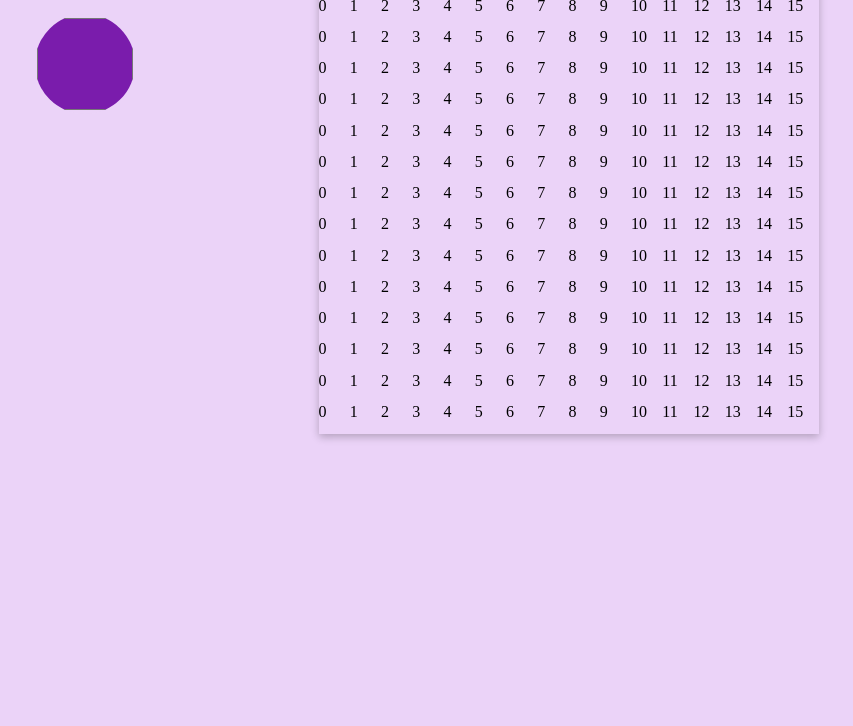
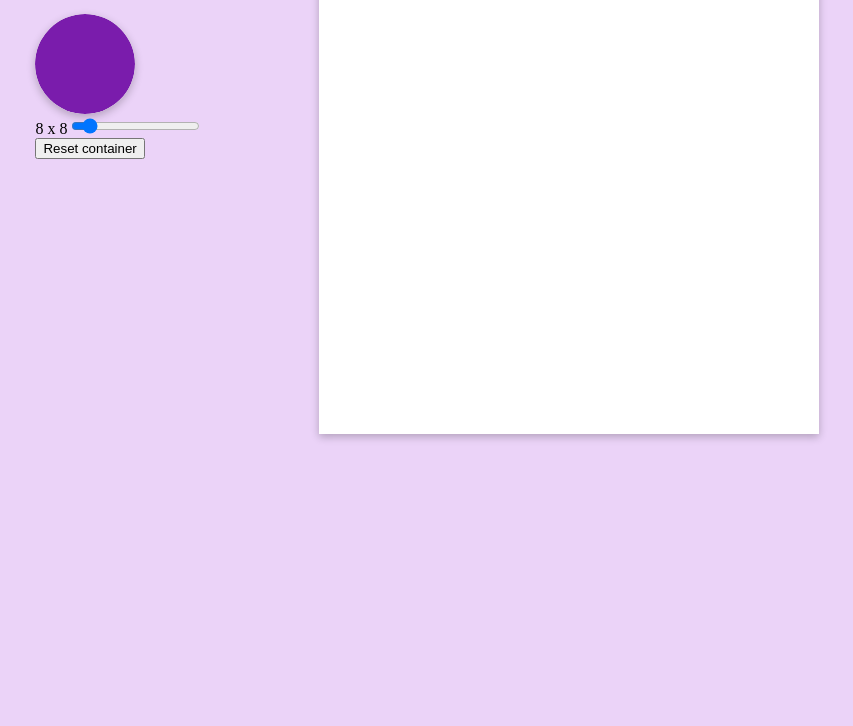
Before and after one commit to DaminkOoO/Etch-a-Sketch, a plain HTML site: page index.html in a window 1280 px wide. Shown: the part 74-800 px from the top of the page, without its empty margins (213-1066 px from the left). Drawn offline with Linux system fonts and the light colour scheme.

Commit message:
modified:   index.html 	modified:   script.js 	modified:   style.css

```diff
--- a/index.html
+++ b/index.html
@@ -9,10 +9,15 @@
 
 </head>
 
-<body>
-    <div id="functionalities">
+<body onload="render()">
+    <div id="functions">
         <h1>Etch a sketch</h1>
         <input type="color" id="colorInput" value="#7A1CAC">
+        <div class="sliderGroup">
+            <span class="sliderValue">8 x 8</span>
+            <input oninput="render()" type="range" min="2" max="64" value="8" step="2" class="slider" id="myRange">
+        </div>
+        <button id="reset" onclick="resetGrid()">Reset container</button>
     </div>
     <div class="container">
     </div>
--- a/script.js
+++ b/script.js
@@ -1,26 +1,51 @@
 
 let getColor = () => document.querySelector("#colorInput").value;
-function getContainer() {
-    return document.querySelector(".container");
+let container = document.querySelector(".container");
+let slider = document.querySelector("#myRange");
+let sliderSpan = document.querySelector(".sliderValue");
+const resetButton = document.querySelector("#reset");
+let isClicking = false;
+container.onmousedown = () => {
+
+    isClicking = true;
 }
+container.onmouseup = () => {
+    isClicking = false;
+
+}
+function render() {
+    sliderSpan.textContent = `${slider.value} x ${slider.value}`;
+    clearGrid(container);
+    generateDivs(slider.value, container);
+}
+
 function generateDivs(numberOfDivs, container) {
     let boxSize = (container.offsetWidth) / numberOfDivs;
-    console.log(boxSize);
     let listOfDivs = [];
-    for (let i = 0; i < numberOfDivs; i++) {
+    numberOfDivs = numberOfDivs * numberOfDivs;
     for (let j = 0; j < numberOfDivs; j++) {
         let div = document.createElement("div");
-            div.setAttribute("id", i);
+        div.setAttribute("id", j);
         div.setAttribute("class", 'box');
-            div.textContent = j
+        div.setAttribute("draggable", 'false');
         div.onmouseover = () => {
+            if (isClicking)
                 div.style.backgroundColor = getColor();
         }
-            div.setAttribute("style", `width:${boxSize}px;height:${boxSize}px`)
+        div.setAttribute("style",
+            `width:${boxSize}px;height:${boxSize}px`)
         container.appendChild(div);
     }
 
-    }
     return listOfDivs;
 }
-generateDivs(16, getContainer());
+function clearGrid(container) {
+    container.innerHTML = '';
+}
+function resetGrid(container) {
+    console.log("rest");
+    const boxes = document.querySelectorAll('.box');
+    boxes.forEach(box => {
+        box.style.backgroundColor = 'white';
+    });
+}
--- a/style.css
+++ b/style.css
@@ -12,15 +12,27 @@ input {
     padding: 0;
 }
 
-input[type='color'] {
-    box-sizing: content-box;
-    background-color: var(--background);
+input[type="color"] {
+    appearance: none;
+    border: none;
     width: 100px;
     height: 100px;
+    border-radius: 50%;
+    padding: 0;
+    overflow: hidden;
+    cursor: pointer;
+    box-shadow: rgba(0, 0, 0, 0.24) 0px 3px 8px;
+}
+
+input[type="color"]::-webkit-color-swatch-wrapper {
+    padding: 0;
+}
+
+input[type="color"]::-webkit-color-swatch {
     border: none;
     border-radius: 50%;
-    padding: 0;
 }
+
 
 body {
     display: flex;
@@ -40,6 +52,7 @@ body {
     align-content: center;
     justify-content: center;
     margin: 0;
+    background-color: white;
 }
 
 .box {
```
Lines whose indentation alone changed are shown as unchanged.
